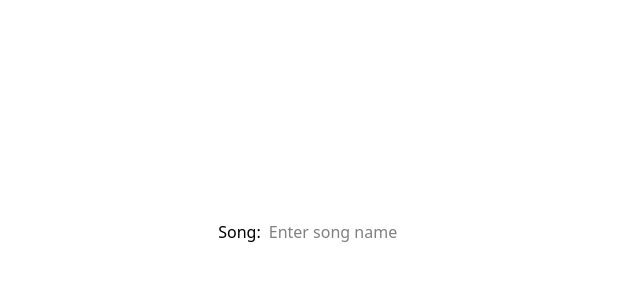
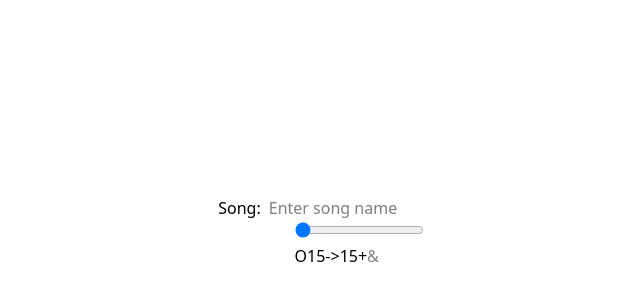
Before and after one commit to Hypirius/Spotify-clone, a React (Vite) app: page / in a window 1280 px wide. Shown: the part 168-468 px from the top of the page, without its empty margins (281-921 px from the left). Built offline with nearby package versions, Linux system fonts and the light colour scheme; no server answers.

Commit message:
feat: Add AudioPlayer with playback controls(using test audio)

```diff
--- a/src/Components/App.tsx
+++ b/src/Components/App.tsx
@@ -1,12 +1,42 @@
-import { useState } from "react"
-import "./App.css"
+import { useState, useEffect } from "react"
 import SongForm from "./SongForm"
+import AudioPlayer from "./AudioPlayer"
 
 function App() {
   const [search, setSearch] = useState<string>("")
+  const [isLoading, setIsLoading] = useState<boolean>(false)
+  const [isError, setIsError] = useState<string | null>(null)
+
+  useEffect(() => {
+    setIsLoading(true)
+    setIsError(null)
+
+    const controller = new AbortController()
+    async function fetchSongResult() {
+      try {
+        const response = await fetch("/test.json", {
+          signal: controller.signal,
+        })
+
+        if (!response.ok) {
+          throw new Error("Failed to fetch data")
+        }
+      } catch (error) {
+        setIsError(error.message)
+      } finally {
+        setIsLoading(false)
+      }
+    }
+
+    fetchSongResult()
+
+    return () => controller.abort()
+  }, [search])
+
   return (
-    <main className="w-full h-screen flex items-center justify-center">
+    <main className="w-full h-screen flex flex-col items-center justify-center">
       <SongForm query={search} setQuery={setSearch} />
+      <AudioPlayer />
       <section id="searched-songs-container"></section>
     </main>
   )
--- /dev/null
+++ b/src/Components/AudioPlayer.tsx
@@ -0,0 +1,182 @@
+import {
+  useEffect,
+  useRef,
+  useState,
+  type RefObject,
+  type ChangeEvent,
+} from "react"
+import songData from "../DemoAudios/song.mp3"
+
+type changeTimeFn = (time?: number) => void
+
+function AudioPlayer() {
+  const [audioProgress, setAudioProgress] = useState(0)
+  const [audioDuration, setAudioDuration] = useState(0)
+  const [isEnded, setIsEnded] = useState(false)
+  const audio = useRef<HTMLAudioElement | null>(null)
+
+  function changeTime(newTime = 0) {
+    if (audio.current instanceof HTMLAudioElement) {
+      audio.current.currentTime = newTime
+    }
+
+    setAudioProgress(newTime)
+  }
+
+  function loopAudio(state: boolean) {
+    if (audio.current instanceof HTMLAudioElement) {
+      audio.current.loop = state
+    }
+  }
+
+  return (
+    <div id="playback-container">
+      <audio
+        src={songData}
+        onLoadedMetadata={(e) => setAudioDuration(e.currentTarget.duration)}
+        onTimeUpdate={(e) => setAudioProgress(e.currentTarget.currentTime)}
+        onEnded={(e) => setIsEnded(e.currentTarget.ended)}
+        preload="auto"
+        id="audio"
+        ref={audio}
+        hidden></audio>
+      <div id="progress-bar">
+        <ProgressBar
+          progression={audioProgress}
+          duration={audioDuration}
+          changeTime={changeTime}
+        />
+      </div>
+      <div id="playback-controls">
+        <Reset handleReset={changeTime} />
+        <Backwards changeTime={changeTime} progress={audioProgress} />
+        <Player audio={audio} ended={isEnded} />
+        <Forwards
+          changeTime={changeTime}
+          progress={audioProgress}
+          totalDuration={audioDuration}
+        />
+        <Loop loopAudio={loopAudio} />
+      </div>
+    </div>
+  )
+}
+
+function ProgressBar({
+  progression,
+  duration,
+  changeTime,
+}: {
+  progression: number
+  duration: number
+  changeTime: changeTimeFn
+}) {
+  function handleSlide(event: ChangeEvent<HTMLInputElement>) {
+    changeTime(Number(event.target.value))
+  }
+  return (
+    <input
+      type="range"
+      min="0"
+      max={duration}
+      value={progression}
+      onChange={handleSlide}
+    />
+  )
+}
+
+function Reset({ handleReset }: { handleReset: () => void }) {
+  return <button onClick={() => handleReset()}>O</button>
+}
+
+function Forwards({
+  changeTime,
+  progress,
+  totalDuration,
+}: {
+  changeTime: changeTimeFn
+  progress: number
+  totalDuration: number
+}) {
+  function addTime() {
+    const addedTime = progress + 15
+
+    if (addedTime < totalDuration) {
+      changeTime(addedTime)
+    }
+  }
+
+  return <button onClick={addTime}>15+</button>
+}
+
+function Backwards({
+  changeTime,
+  progress,
+}: {
+  changeTime: changeTimeFn
+  progress: number
+}) {
+  function deductTime() {
+    const deductedTime = progress - 15
+
+    if (deductedTime > 0) {
+      changeTime(deductedTime)
+    }
+  }
+
+  return <button onClick={deductTime}>15-</button>
+}
+
+function Player({
+  audio,
+}: {
+  audio: RefObject<HTMLAudioElement | null>
+  ended: boolean
+}) {
+  const [playing, setPlaying] = useState(false)
+
+  useEffect(() => {
+    async function activateAudio() {
+      try {
+        if (audio.current instanceof HTMLAudioElement) {
+          if (playing) {
+            await audio?.current.play()
+          } else {
+            await audio?.current.pause()
+          }
+        }
+      } catch {
+        console.log("Error occured while initiating audio")
+      }
+    }
+
+    activateAudio()
+  }, [playing, audio])
+
+  return playing ? (
+    <button onClick={() => setPlaying(false)}>||</button>
+  ) : (
+    <button onClick={() => setPlaying(true)}>&gt;</button>
+  )
+}
+
+function Loop({ loopAudio }: { loopAudio: (state: boolean) => void }) {
+  const [isOn, setIsOn] = useState(false)
+
+  function toggleLoop() {
+    setIsOn((prev) => !prev)
+  }
+
+  if (isOn) {
+    loopAudio(true)
+  } else {
+    loopAudio(false)
+  }
+
+  return (
+    <button style={{ opacity: isOn ? "1" : "0.5" }} onClick={toggleLoop}>
+      &
+    </button>
+  )
+}
+export default AudioPlayer
```
Also changed, not shown: src/Components/App.css (deleted), 1 other file (tests, documents, lock files or other folders).
